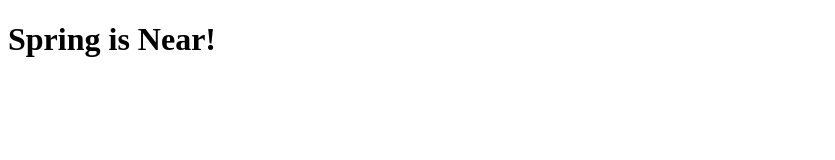
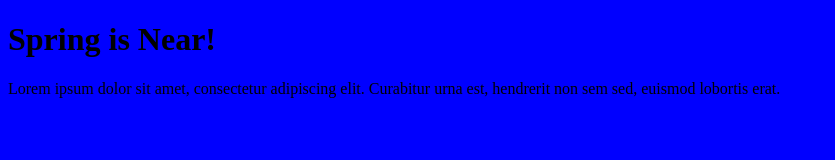
Before and after one commit to thdomine/Spring, a plain HTML site: page index.html in a window 1280 px wide. Shown: the whole page, without its empty margins (0-835 px from the left). Drawn offline with Linux system fonts and the light colour scheme.

Commit message:
added a paragraph and a style sheet

```diff
--- a/index.html
+++ b/index.html
@@ -4,10 +4,12 @@
   <meta charset="UTF-8">
   <meta name="viewport" content="width=device-width, initial-scale=1.0">
   <meta http-equiv="X-UA-Compatible" content="ie=edge">
+  <link rel="stylesheet" href="styles.css">
   <title>Document</title>
 </head>
 <body>
   <h1>Spring is Near!</h1>
+  Lorem ipsum dolor sit amet, consectetur adipiscing elit. Curabitur urna est, hendrerit non sem sed, euismod lobortis erat.
 
 </body>
 </html>
--- /dev/null
+++ b/styles.css
@@ -0,0 +1,3 @@
+body{
+  background-color: blue;
+}
```
